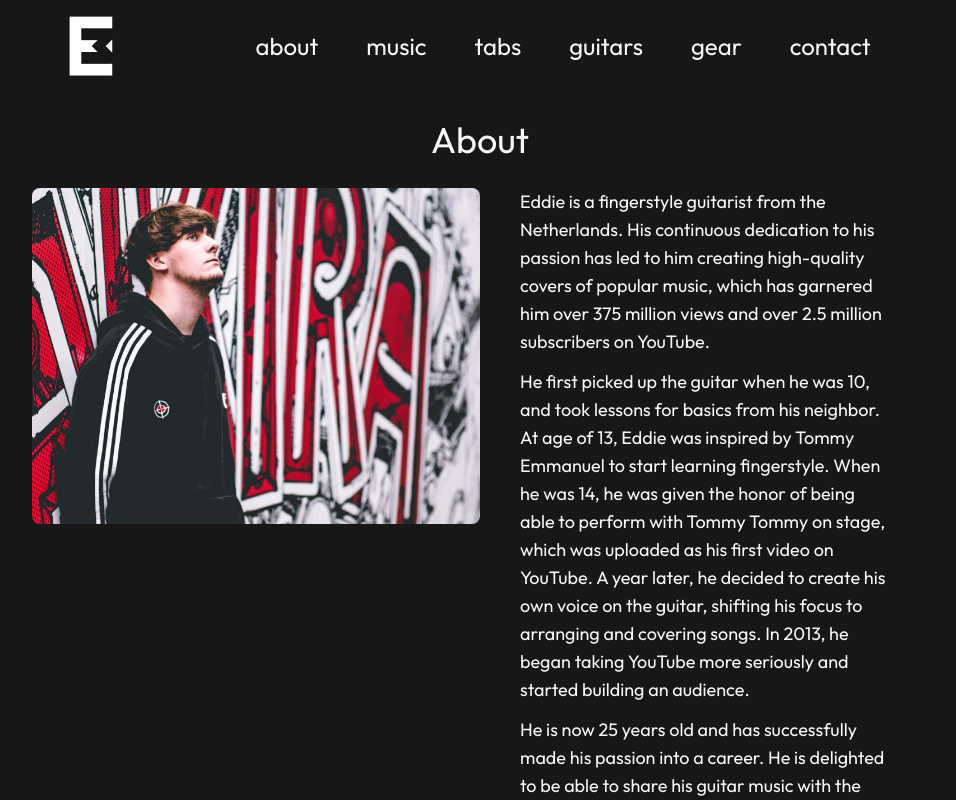
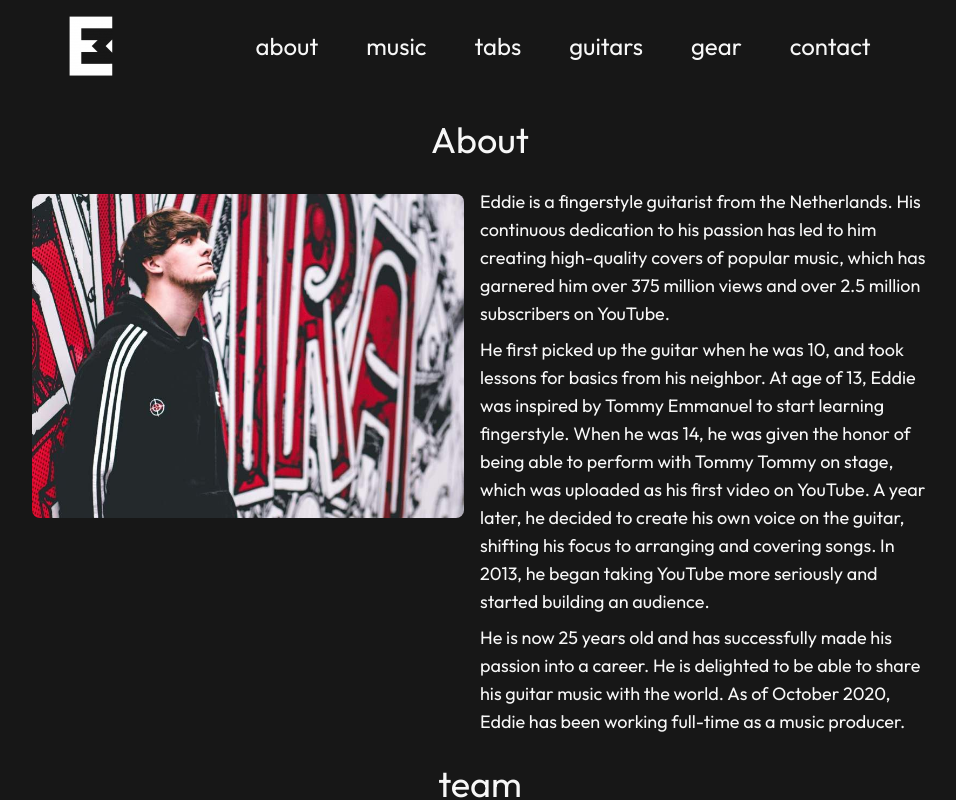
Before and after one commit to robchendev/Guitardex, a Next.js app: page / in a window 1280 px wide. Shown: the top 800 px of the page, without its empty margins (160-1116 px from the left). Built offline with nearby package versions, Linux system fonts and the light colour scheme.

Commit message:
universal page changes to padding to reflect wrapper changes

```diff
--- a/components/Gear/GearNav.tsx
+++ b/components/Gear/GearNav.tsx
@@ -1,4 +1,4 @@
-import { VStack } from "@chakra-ui/react";
+import { HStack, VStack } from "@chakra-ui/react";
 import Link from "next/link";
 import { useRouter } from "next/router";
 import React from "react";
@@ -24,7 +24,7 @@ const GearNav = () => {
   const queryId = router.query.id as string;
 
   return (
-    <VStack alignItems="flex-start">
+    <HStack justifyContent="center" mb={4}>
       {items.map(({ id, name }: GearItem) => (
         <Link
           href={id}
@@ -32,13 +32,13 @@ const GearNav = () => {
           className={
             (queryId === id ? "text-gold border-gold" : "border-transparent hover:text-gold") +
             " " +
-            "border-l-2 pl-2 font-medium text-xl tracking-wide"
+            "border-b-2 pb-2 font-medium text-xl tracking-wide"
           }
         >
           {name}
         </Link>
       ))}
-    </VStack>
+    </HStack>
   );
 };
 
--- a/components/Tab/DifficultySlider.tsx
+++ b/components/Tab/DifficultySlider.tsx
@@ -33,7 +33,7 @@ const DifficultySlider = ({
         )}
       </div>
       <Center>
-        <div className="w-4/5 lg:w-2/5">
+        <div className="w-full px-2 lg:w-2/5 lg:px-0">
           <RangeSlider
             // eslint-disable-next-line
             aria-label={["min", "max"]}
--- a/components/TabList.tsx
+++ b/components/TabList.tsx
@@ -33,13 +33,7 @@ const TabList = ({
   const tabsPerPage = 10;
   return (
     <>
-      <Accordion
-        allowToggle
-        w="full"
-        className="px-4 md:px-0"
-        index={expandedIndex}
-        onChange={onChange}
-      >
+      <Accordion allowToggle w="full" index={expandedIndex} onChange={onChange}>
         <div className="w-full flex flex-col content-between space-y-3">
           {noMatch && <p>No matching tabs found</p>}
           {showSearchResults ? (
@@ -65,7 +59,6 @@ const TabList = ({
           )}
         </div>
       </Accordion>
-      <div className="h-10 lg:h-0" />
       <div className="fixed bottom-0 left-0 right-0 bg-grey-ghost h-16 lg:h-20 flex items-center">
         <div className="lg:max-w-4xl lg:mx-auto w-full">
           <PaginationBar
--- a/components/Wrapper.tsx
+++ b/components/Wrapper.tsx
@@ -18,7 +18,7 @@ const Header = ({ title }: { title: string }) => {
 
 const Footer = () => {
   return (
-    <footer className="w-full justify-center flex text-white-soft mt-4 pb-8 relative">
+    <footer className="w-full justify-center flex text-white-soft pb-8 relative mt-12 lg:mt-16">
       <div className="container flex items-center justify-center mx-auto mb-6 text-center">
         <VStack spacing={0} className=" text-white-soft w-2/6">
           <div className="h-px w-full bg-grey-med mb-14" />
--- a/pages/contact.tsx
+++ b/pages/contact.tsx
@@ -121,8 +121,7 @@ const Contact = () => {
   return (
     <Wrapper title="Contact Us">
       <form className="flex justify-center w-full" name="contact" method="POST" data-netlify="true">
-        <VStack className="w-8/12" spacing={4}>
-          <Stack direction={{ sm: "column", md: "row" }} w="full" alignItems="flex-start">
+        <VStack className="w-full lg:w-8/12" spacing={4}>
           {/* DONE: Name */}
           <FormItem
             errors={errors.name}
@@ -146,7 +145,6 @@ const Contact = () => {
               { type: "pattern", msg: "Email must be valid" },
             ]}
           />
-          </Stack>
 
           {/* Done: Topic */}
           <FormItem
--- a/pages/gear/[id]/index.tsx
+++ b/pages/gear/[id]/index.tsx
@@ -10,11 +10,11 @@ const Gear = ({ gearData }: { gearData: GearItem }) => {
   return (
     <Wrapper title="Gear">
       <div className="flex justify-center">
-        <HStack spacing="8" alignItems="flex-start" className="w-8/12">
+        <div>
+          <GearNav />
           {/* Need to update GearNav if adding to category */}
-          <GearNav />
           <GearCard sections={gearData?.sections} />
-        </HStack>
+        </div>
       </div>
     </Wrapper>
   );
--- a/pages/guitars.tsx
+++ b/pages/guitars.tsx
@@ -7,13 +7,11 @@ import { config, GuitarInfo } from "../config/config";
 export const Index: NextPage = () => {
   return (
     <Wrapper title="Guitars">
-      <div className="p-4">
-        <VStack divider={<div className="h-px w-full bg-grey-med" />} spacing={4}>
-          {config.guitars.map((guitar: GuitarInfo, index: number) => (
-            <GuitarCard key={index} index={index} guitar={guitar} />
-          ))}
-        </VStack>
-      </div>
+      <VStack divider={<div className="h-px w-full bg-grey-med" />} spacing={4}>
+        {config.guitars.map((guitar: GuitarInfo, index: number) => (
+          <GuitarCard key={index} index={index} guitar={guitar} />
+        ))}
+      </VStack>
     </Wrapper>
   );
 };
--- a/pages/index.tsx
+++ b/pages/index.tsx
@@ -1,4 +1,4 @@
-import { Image } from "@chakra-ui/react";
+import { Image, VStack } from "@chakra-ui/react";
 import { NextPage } from "next";
 import SubHeading from "../components/SubHeading";
 import TeamMember from "../components/TeamMember";
@@ -7,20 +7,23 @@ import Wrapper from "../components/Wrapper";
 export const Index: NextPage = () => {
   return (
     <Wrapper title="About">
-      <div className="w-full mx-0">
       <div className="flex flex-wrap justify-center mx-auto">
+        <div className="pr-0 pt-0 lg:pt-1.5 lg:pr-4 lg:w-1/2 ">
           <Image
             src="img/eddie.jpeg"
             alt="image is broken"
-            className="h-max mb-5 object-scale-down sm:px-10 lg:px-0 rounded-lg md:w-full lg:w-1/2 "
+            className="h-max mb-5 object-scale-down rounded-lg md:w-full "
           />
-          <div className="lg:w-1/2 md:w-full px-10 lg:max-w-xl md:max-w-full text-lg inline-block">
-            <p className="mb-3">
+        </div>
+
+        <div className="lg:w-1/2 md:w-full lg:max-w-xl md:max-w-full text-lg inline-block">
+          <VStack>
+            <p>
               Eddie is a fingerstyle guitarist from the Netherlands. His continuous dedication to
               his passion has led to him creating high-quality covers of popular music, which has
               garnered him over 375 million views and over 2.5 million subscribers on YouTube.
             </p>
-            <p className="mb-3">
+            <p>
               He first picked up the guitar when he was 10, and took lessons for basics from his
               neighbor. At age of 13, Eddie was inspired by Tommy Emmanuel to start learning
               fingerstyle. When he was 14, he was given the honor of being able to perform with
@@ -29,11 +32,12 @@ export const Index: NextPage = () => {
               covering songs. In 2013, he began taking YouTube more seriously and started building
               an audience.
             </p>
-            <p className="mb-3">
+            <p>
               He is now 25 years old and has successfully made his passion into a career. He is
               delighted to be able to share his guitar music with the world. As of October 2020,
               Eddie has been working full-time as a music producer.
             </p>
+          </VStack>
         </div>
       </div>
       <SubHeading label="team" />
@@ -60,8 +64,6 @@ export const Index: NextPage = () => {
           socials={[{ type: "github", link: "https://github.com/kulakdev" }]}
         />
       </div>
-        <div></div>
-      </div>
     </Wrapper>
   );
 };
--- a/pages/music.tsx
+++ b/pages/music.tsx
@@ -10,7 +10,7 @@ export const Music: NextPage = () => {
       <Grid
         templateColumns={{ sm: "repeat(2,1fr)", md: "repeat(3,1fr)", lg: "repeat(4,1fr)" }}
         gap={{ sm: "4", lg: "6" }}
-        className="mb-16 sm:mx-10 lg:mx-auto flex align-items-center"
+        className="flex align-items-center"
       >
         {images.map((image: MusicIcon, index: number) => (
           <MusicRelease key={index} image={image} />
```
Also changed, not shown: pages/tabs.tsx (+0 -13 lines). Lines whose indentation alone changed are shown as unchanged.
